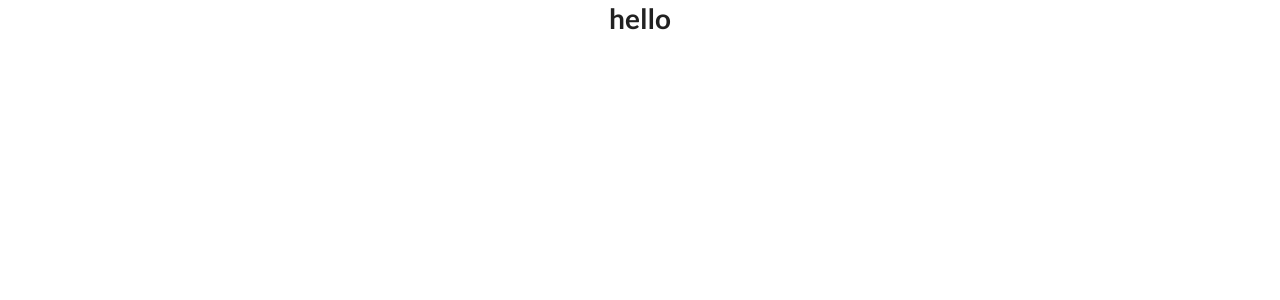
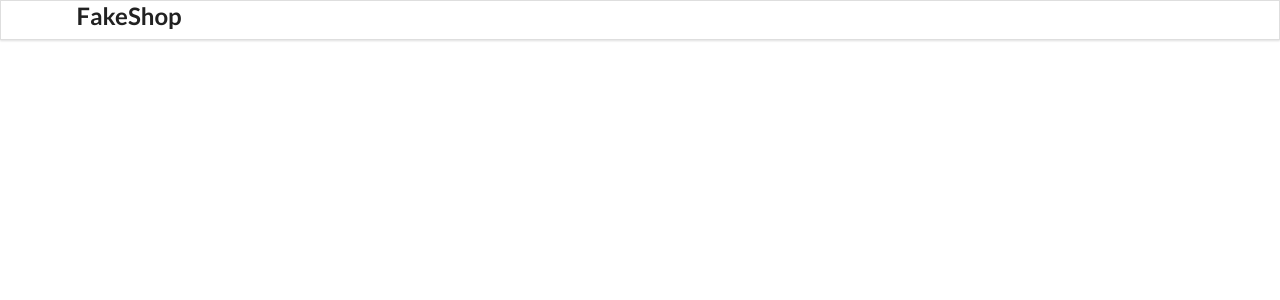
Before and after one commit to barksanto/fake-store-reactredux, a React (Create React App) app: page / in a window 1280 px wide. Shown: the top 300 px of the page. Built offline with nearby package versions, Linux system fonts and the light colour scheme.

Commit message:
create header component, import into App.css (also crated ProductListing, ProductComponent, and ProductDetail)

```diff
--- a/src/App.js
+++ b/src/App.js
@@ -1,10 +1,10 @@
-
 import './App.css';
+import Header from './containers/Header'
 
 function App() {
   return (
     <div className="App">
-      <h1>hello</h1>
+      <Header />
     </div>
   );
 }
--- /dev/null
+++ b/src/containers/Header.js
@@ -0,0 +1,14 @@
+import React from 'react';
+
+const Header = () => {
+  return (
+    // these classnames are semantic ui names
+    <div className="ui fixed menu">
+      <div className="ui container center">
+        <h2>FakeShop</h2>
+      </div>
+    </div>
+  )
+}
+
+export default Header;
--- a/src/redux/reducers/index.js
+++ b/src/redux/reducers/index.js
@@ -1,8 +1,8 @@
 import { combineReducers } from 'redux';
-import { productReducer } from './productReducer'
+import { productsReducer } from './productsReducer'
 
 const reducers = combineReducers({
-  allProducts: productReducer,
+  allProducts: productsReducer,
 })
 
 export default reducers
--- a/src/redux/reducers/productReducer.js
+++ b/src/redux/reducers/productsReducer.js
@@ -10,7 +10,7 @@ const initialState = {
 
 
 // reducer always takes the initial state and the action
-export const productReducer = (state = initialState, { type, payload }) => {
+export const productsReducer = (state = initialState, { type, payload }) => {
   switch (type) {
     case ActionTypes.SET_PRODUCTS:
       return state
```
Also changed, not shown: src/containers/ProductComponent.js (added), src/containers/ProductDetail.js (added), src/containers/ProductListing.js (added).
